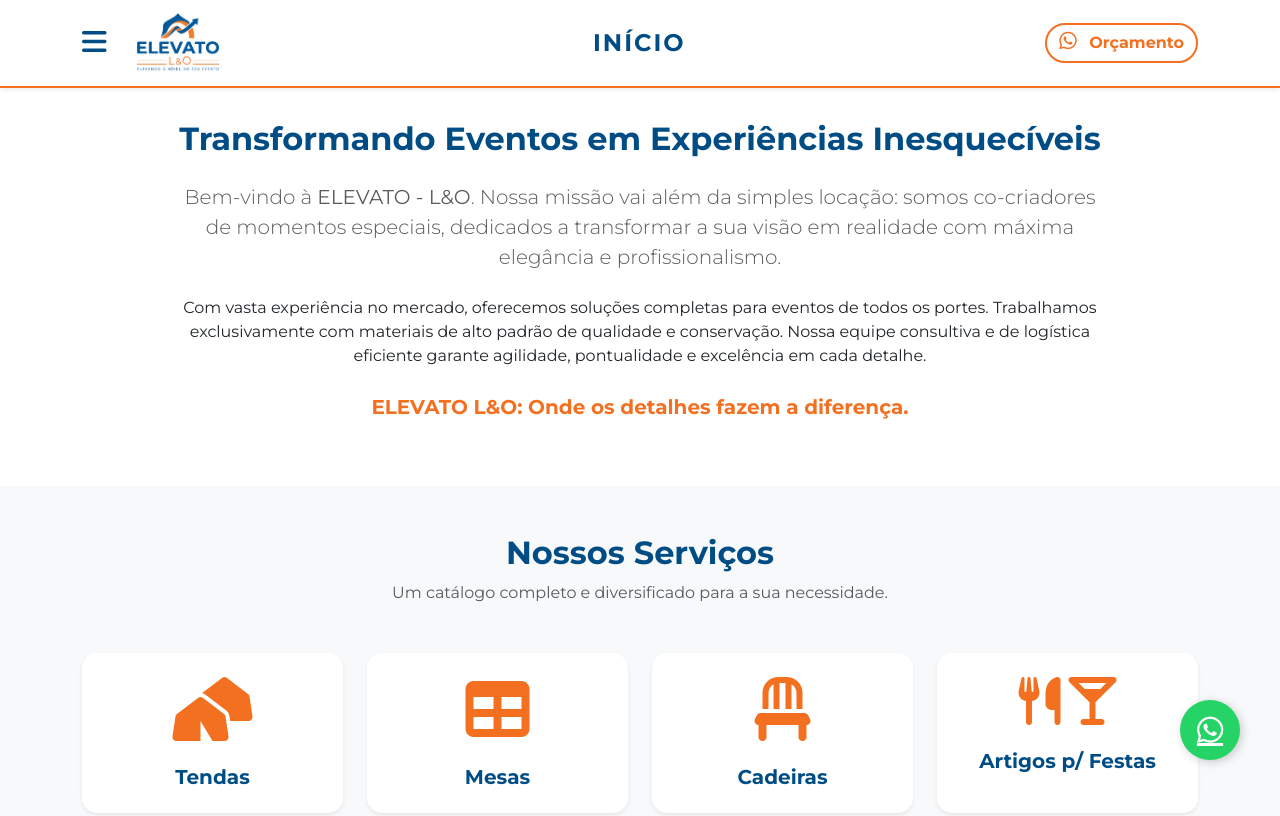
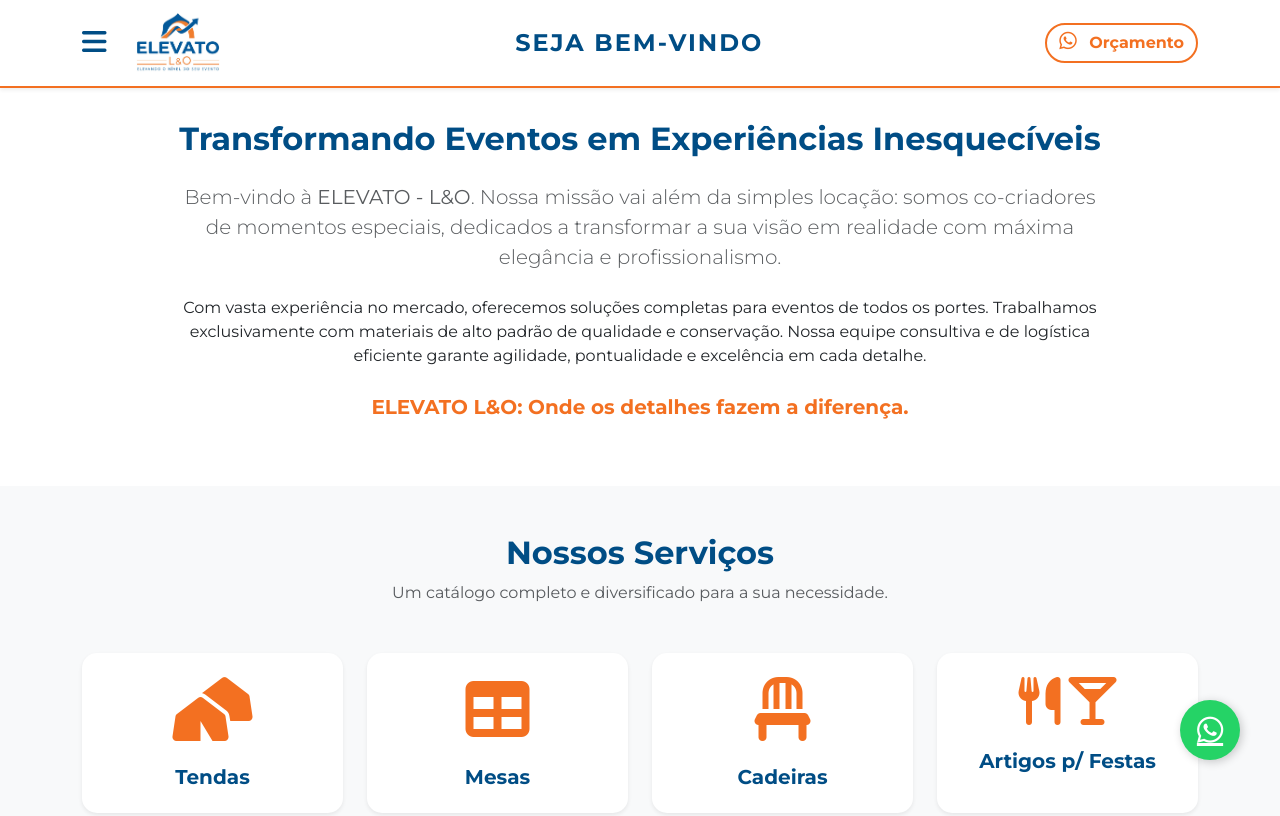
Before and after one commit to OtavioRamaian/ElevatoLO.github.io, a plain HTML site: page index.html in a window 1280 px wide. Shown: the top 816 px of the page. Drawn offline with nearby package versions, Linux system fonts and the light colour scheme.

Commit message:
correcao de titulo da tela de inicio

```diff
--- a/index.html
+++ b/index.html
@@ -22,7 +22,7 @@
                 </a>
             </div>
             <div class="navbar-center-text d-none d-md-block">
-                <h1 class="m-0 text-uppercase fw-bold text-blue">INÍCIO</h1>
+                <h1 class="m-0 text-uppercase fw-bold text-blue">SEJA BEM-VINDO</h1>
             </div>
             <div class="navbar-right">
                 <a href="https://wa.me/5511978085738" target="_blank" class="btn btn-outline-orange rounded-pill fw-bold">
```
